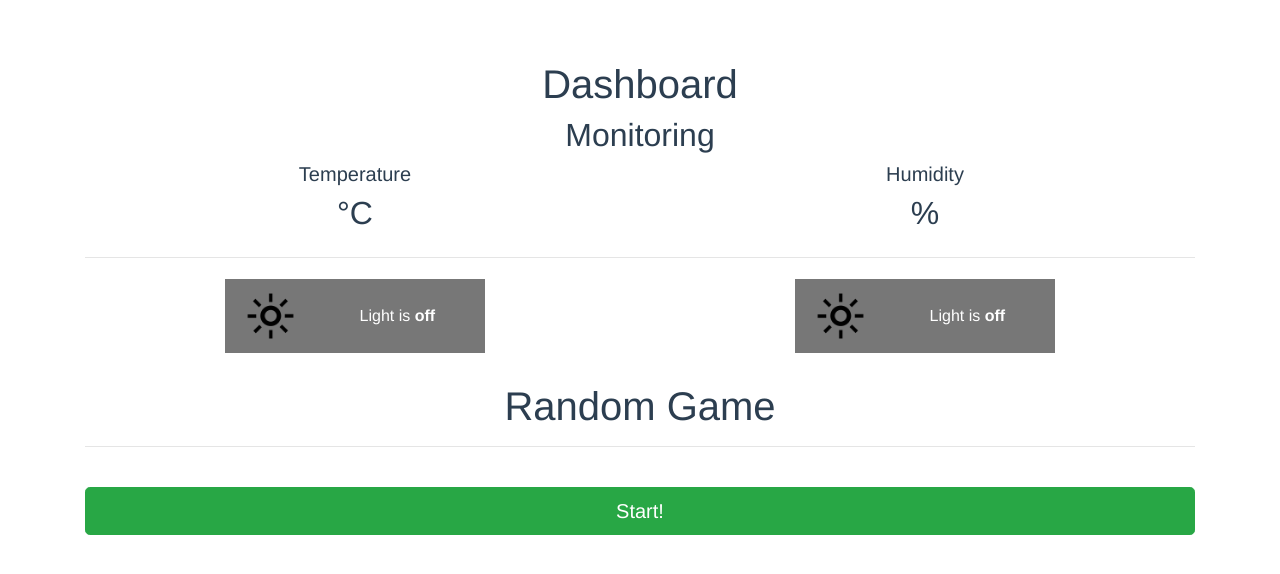
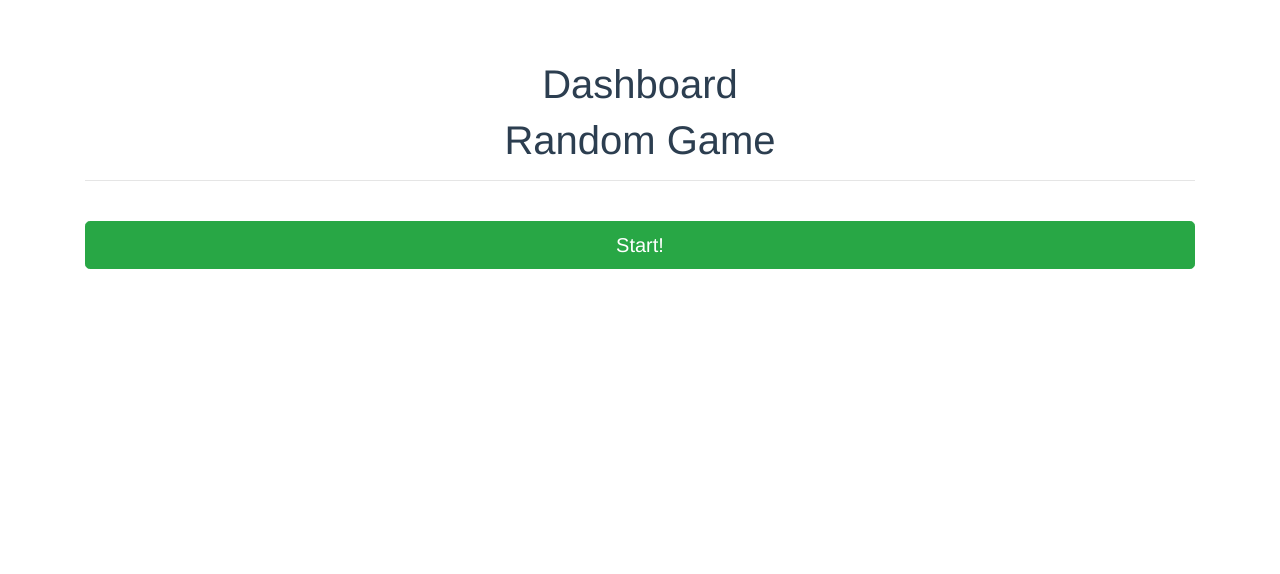
Before and after one commit to phwt/Dashboard, a Vue app: page / in a window 1280 px wide. Shown: the top 574 px of the page. Built offline with nearby package versions, Linux system fonts and the light colour scheme; no server answers; the database is empty.

Commit message:
Revert "update"
This reverts commit 53639b8af7ab0d5fd47eac28ec4c0b4a11f7fd51.

```diff
--- a/src/App.vue
+++ b/src/App.vue
@@ -1,29 +1,7 @@
 <template>
   <div id="app">
     <h1>Dashboard</h1>
-
     <div class="container">
-
-      <h2>Monitoring</h2>
-      <div class="row">
-        <div class="col-6 d-flex justify-content-center">
-          <data-card name="Temperature" path="temperature" suffix="°C" />
-        </div>
-        <div class="col-6 d-flex justify-content-center">
-          <data-card name="Humidity" path="humidity" suffix="%" />
-        </div>
-      </div>
-
-      <hr>
-      <div class="row">
-        <div class="col-6 d-flex justify-content-center">
-          <control-card name="Light" path="light" :image="require('./assets/light.png')" />
-        </div>
-        <div class="col-6 d-flex justify-content-center">
-          <control-card name="Light" path="light" :image="require('./assets/light.png')" />
-        </div>
-      </div>
-      <br>
       <h1>Random Game</h1>
       <hr>
       <br>
@@ -53,9 +31,7 @@
 <script src="https://ajax.googleapis.com/ajax/libs/jquery/3.4.1/jquery.min.js"></script>
 <script>
 import DataCard from "@/components/DataCard";
-  import {
-    database
-  } from "firebase";
+import { database } from "firebase";
 import ControlCard from "@/components/ControlCard";
 export default {
   name: "app",
@@ -66,15 +42,15 @@
   mounted() {
     var bgset = ["bg-primary", "bg-danger", "bg-success", "bg-warning"];
     var bgsets = ["bg-primary", "bg-danger", "bg-success", "bg-warning"];
-      $(document).ready(function () {
+    $(document).ready(function() {
       $("#game-slot").hide();
 
-        $("#play-btn").click(function () {
+      $("#play-btn").click(function() {
         $(this).slideUp();
         $("#game-slot").slideDown();
 
         var runRand = setInterval(() => {
-            $(".circle").each(function (index) {
+          $(".circle").each(function(index) {
             var curbg = bgset[Math.floor(Math.random() * index)];
             $(this)
               .removeClass()
@@ -84,7 +60,7 @@
         var answer = [];
         setTimeout(() => {
           clearInterval(runRand);
-            $(".circle").each(function (index) {
+          $(".circle").each(function(index) {
             var curbg = bgset[Math.floor(Math.random() * (4 - index))];
             if (bgset.indexOf(curbg) > -1) {
               answer.push(bgsets.indexOf(curbg));
@@ -95,7 +71,7 @@
               .addClass("circle " + curbg);
           });
           console.log("this" + answer);
-            database().ref('game/answer').set(answer.join(""))
+          database().ref('game/answer').set(JSON.stringify(answer))
         }, 1000);
       });
     });
@@ -111,7 +87,6 @@
   color: #2c3e50;
   margin: 60px 0;
 }
-
 .circle {
   height: 50px;
   width: 50px;
--- a/src/components/DataCard.vue
+++ b/src/components/DataCard.vue
@@ -1,7 +1,7 @@
 <template>
   <div class="col-4">
     <h5>{{ name }}</h5>
-    <h2>{{ value }}{{ suffix }}</h2>
+    <h2>{{ value }}</h2>
   </div>
 </template>
 
@@ -9,7 +9,7 @@
 import { database } from 'firebase'
 export default {
   name: 'DataCard',
-  props: ['name', 'path', 'suffix'],
+  props: ['name', 'path'],
   data () {
     return {
       value: null
```
Lines whose indentation alone changed are shown as unchanged.
